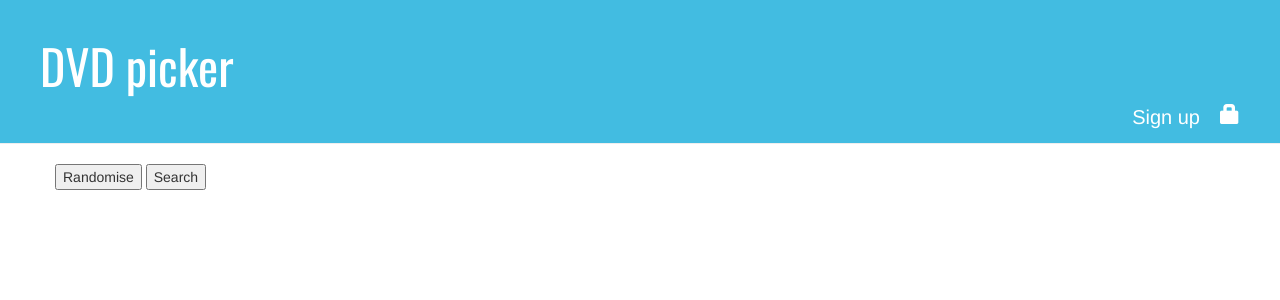
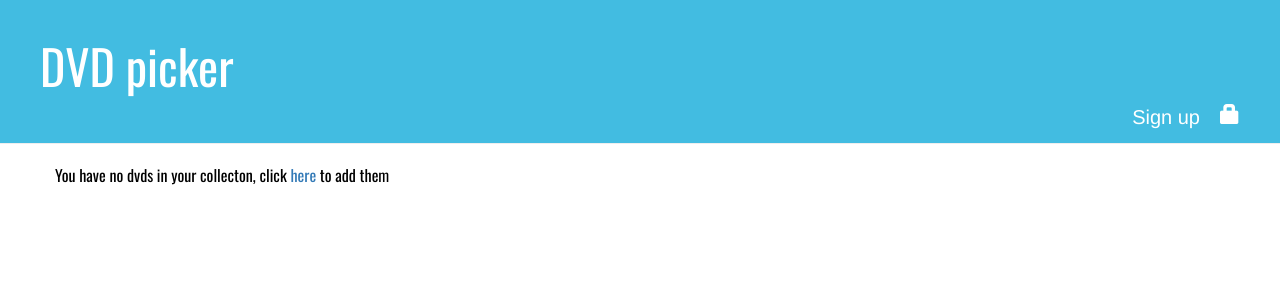
Before and after one commit to rsdavies/dvd-catalogue, a Django app: page /dvds/pick_dvd in a window 1280 px wide. Shown: the top 300 px of the page. Run offline with Django 3.2, Linux system fonts and the light colour scheme; data that the repository does not hold is empty; some libraries are stand-ins or nearby versions.

Commit message:
adds warning to user who has no dvds, points them to add_dvd

```diff
--- a/dvds/templates/dvds/pick_dvd.html
+++ b/dvds/templates/dvds/pick_dvd.html
@@ -1,8 +1,13 @@
 {% extends "base.html" %}
 {% block content %}
+{% if no_dvds %}
+<p>You have no dvds in your collecton, click
+<a href="{% url 'add_dvd' %}">here</a> to add them</p>
+{% else %}
 <form action="" method="POST">
     {% csrf_token %}
     <input type="submit" value="Randomise" name="Randomise">
     <input type="submit" value="Search" name="Search">
 </form>
+{% endif %}
 {% endblock %}
--- a/dvds/views.py
+++ b/dvds/views.py
@@ -119,20 +119,25 @@ def confirm_dvd(request):
 
 
 def pick_dvd(request):
-    if request.method == 'POST':
-        if request.POST.get("Randomise"):
-            # How many dvds does this user have?
-            count_dvds = DvD.users_dvds(request.user.id).count()
-            random_id = randint(0, count_dvds-1)
-            request.session['random_dvd'] = DvD.users_dvds(request.user.id)[random_id].id
+    count_dvds = DvD.users_dvds(request.user.id).count()
+    if count_dvds == 0:
+        # User has no dvds!
+        return render(request, 'dvds/pick_dvd.html', {'no_dvds': True})
+    else:
+        if request.method == 'POST':
+            if request.POST.get("Randomise"):
+                # How many dvds does this user have?
+                random_id = randint(0, count_dvds-1)
+                request.session['random_dvd'] = DvD.users_dvds(request.user.id)[random_id].id
 
-            return redirect('dvd_info')
-        if request.POST.get("Search"):
-            return redirect('search')
+                return redirect('dvd_info')
+            if request.POST.get("Search"):
+                return redirect('search')
 
-        return render(request, 'dvds/pick_dvd.html')
-    else:
-        return render(request, 'dvds/pick_dvd.html')
+            return render(request, 'dvds/pick_dvd.html', {'no_dvds': False})
+        else:
+            return render(request, 'dvds/pick_dvd.html', {'no_dvds': False})
+
 
 @login_required
 def user_home(request):
```
